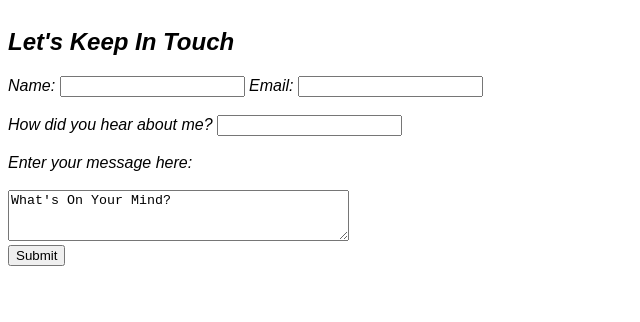
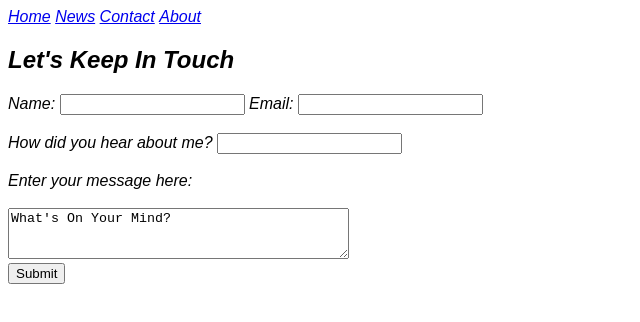
Before and after one commit to preciousworthy/portfolio-website, a plain HTML site: page contact.html in a window 1280 px wide. Shown: the whole page, without its empty margins (0-640 px from the left). Drawn offline with Linux system fonts and the light colour scheme.

Commit message:
Test (#2)
* Add nav-bar to contact page and linked to home

* Add navbar to contact page

Co-authored-by: TPL522_5 <tpl522_5@TPL522-5.local>

```diff
--- a/contact.html
+++ b/contact.html
@@ -8,6 +8,14 @@
     <title>Contact Me</title>
 </head>
 <body>
+  <div id="header-bar">
+    <ul id="nav-bar">
+     <li><a href="index.html">Home</a></li>
+     <li><a href="news.asp">News</a></li>
+     <li><a href="contact.html">Contact</a></li>
+     <li><a href="about.asp">About</a></li>
+    </ul>
+</div>
     <h2>Let's Keep In Touch</h2>
     <section id="form">
     <form>
```
